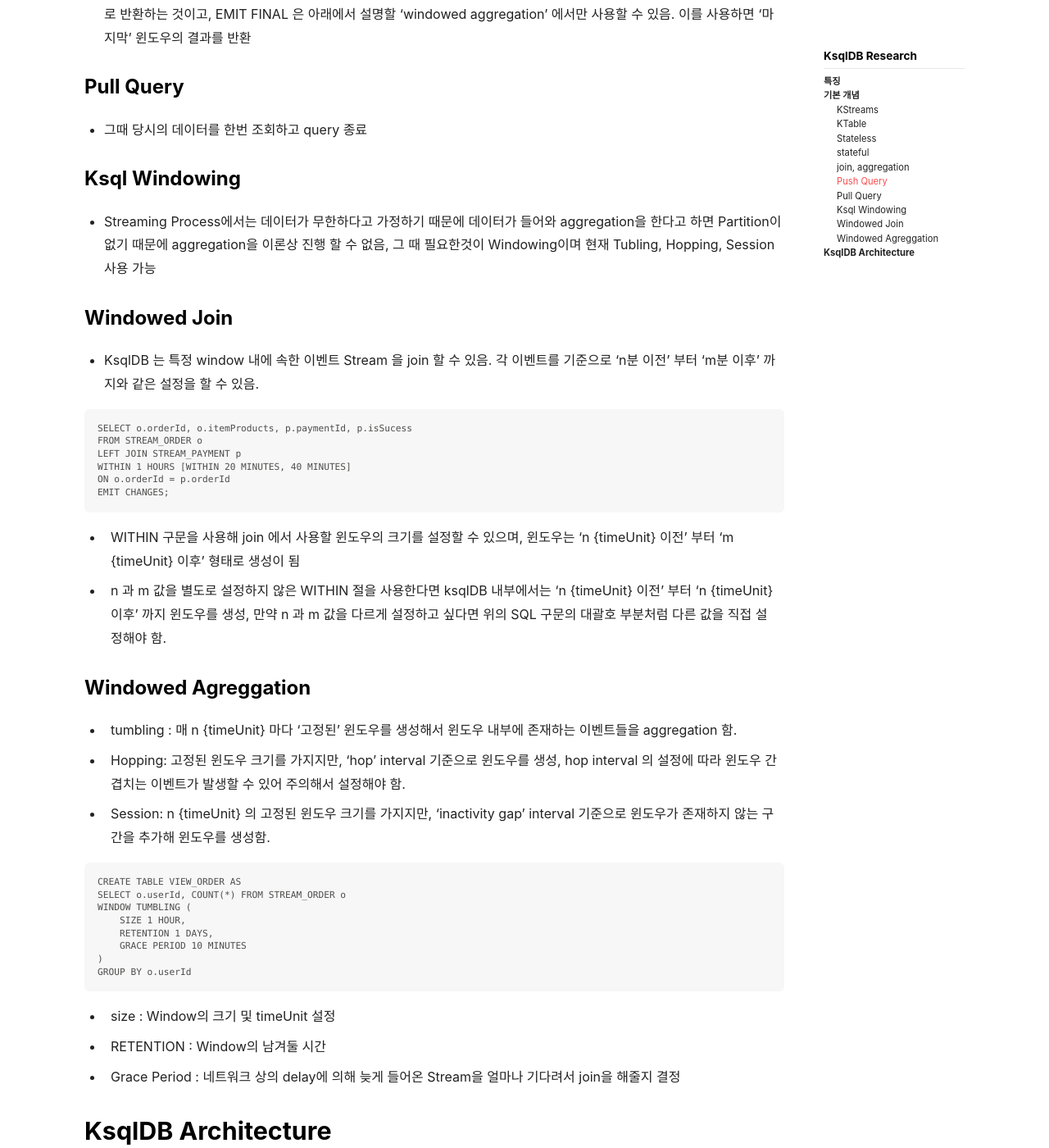
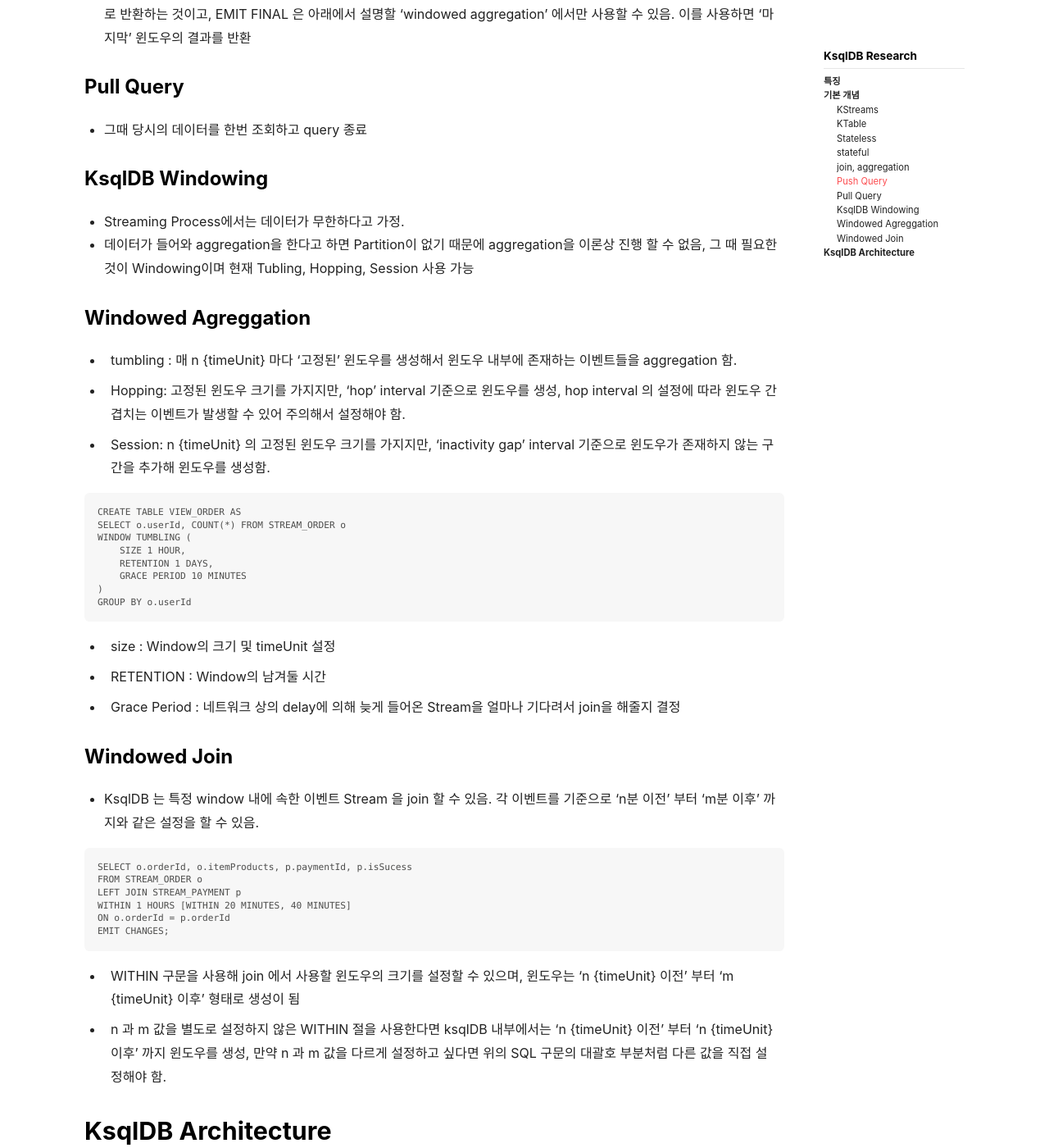
Before and after one commit to cloudnine-mj/cloudnine-mj.github.io, a Jekyll site: the page built from _posts/2024-03-28-KsqlDB Researchmd.md, in a window 1280 px wide and 1400 px high, scrolled down 2237 px. Shown: the whole window at 82% size. Built offline with Jekyll 4.4.1, drawn with Linux system fonts in a browser that asks for light colours; nearby versions of some CDN libraries; emoji names are drawn with the system emoji font; part of the change alters nothing that is shown.

Commit message:
ksqldb research2

````diff
--- a/_posts/2024-03-28-KsqlDB Researchmd.md
+++ b/_posts/2024-03-28-KsqlDB Researchmd.md
@@ -93,26 +93,10 @@ CREATE TABLE avg_readings AS
 
 * 그때 당시의 데이터를 한번 조회하고 query 종료
 
-### Ksql Windowing
+### KsqlDB Windowing
 
-* Streaming Process에서는 데이터가 무한하다고 가정하기 때문에 데이터가 들어와 aggregation을 한다고 하면 Partition이 없기 때문에 aggregation을 이론상 진행 할 수 없음, 그 때 필요한것이 Windowing이며 현재 Tubling, Hopping, Session 사용 가능
-
-### Windowed Join
-
-* KsqlDB 는 특정 window 내에 속한 이벤트 Stream 을 join 할 수 있음. 각 이벤트를 기준으로 ‘n분 이전’ 부터 ‘m분 이후’ 까지와 같은 설정을 할 수 있음.
-
-```
-SELECT o.orderId, o.itemProducts, p.paymentId, p.isSucess
-FROM STREAM_ORDER o
-LEFT JOIN STREAM_PAYMENT p
-WITHIN 1 HOURS [WITHIN 20 MINUTES, 40 MINUTES]
-ON o.orderId = p.orderId
-EMIT CHANGES;
-```
-
-* WITHIN 구문을 사용해 join 에서 사용할 윈도우의 크기를 설정할 수 있으며, 윈도우는 ‘n {timeUnit} 이전’ 부터 ‘m {timeUnit} 이후’ 형태로 생성이 됨
-
-* n 과 m 값을 별도로 설정하지 않은 WITHIN 절을 사용한다면 ksqlDB 내부에서는 ‘n {timeUnit} 이전’ 부터 ‘n {timeUnit} 이후’ 까지 윈도우를 생성, 만약 n 과 m 값을 다르게 설정하고 싶다면 위의 SQL 구문의 대괄호 부분처럼 다른 값을 직접 설정해야 함.
+* Streaming Process에서는 데이터가 무한하다고 가정.
+* 데이터가 들어와 aggregation을 한다고 하면 Partition이 없기 때문에 aggregation을 이론상 진행 할 수 없음, 그 때 필요한것이 Windowing이며 현재 Tubling, Hopping, Session 사용 가능
 
 ### Windowed Agreggation
 
@@ -132,12 +116,31 @@ WINDOW TUMBLING (
 )
 GROUP BY o.userId
 ```
+
 * size : Window의 크기 및 timeUnit 설정
 
 * RETENTION : Window의 남겨둘 시간
 
 * Grace Period : 네트워크 상의 delay에 의해 늦게 들어온 Stream을 얼마나 기다려서 join을 해줄지 결정
 
+### Windowed Join
+
+* KsqlDB 는 특정 window 내에 속한 이벤트 Stream 을 join 할 수 있음. 각 이벤트를 기준으로 ‘n분 이전’ 부터 ‘m분 이후’ 까지와 같은 설정을 할 수 있음.
+
+```
+SELECT o.orderId, o.itemProducts, p.paymentId, p.isSucess
+FROM STREAM_ORDER o
+LEFT JOIN STREAM_PAYMENT p
+WITHIN 1 HOURS [WITHIN 20 MINUTES, 40 MINUTES]
+ON o.orderId = p.orderId
+EMIT CHANGES;
+```
+
+* WITHIN 구문을 사용해 join 에서 사용할 윈도우의 크기를 설정할 수 있으며, 윈도우는 ‘n {timeUnit} 이전’ 부터 ‘m {timeUnit} 이후’ 형태로 생성이 됨
+
+* n 과 m 값을 별도로 설정하지 않은 WITHIN 절을 사용한다면 ksqlDB 내부에서는 ‘n {timeUnit} 이전’ 부터 ‘n {timeUnit} 이후’ 까지 윈도우를 생성, 만약 n 과 m 값을 다르게 설정하고 싶다면 위의 SQL 구문의 대괄호 부분처럼 다른 값을 직접 설정해야 함.
+
+
 
 ## KsqlDB Architecture
 
````
